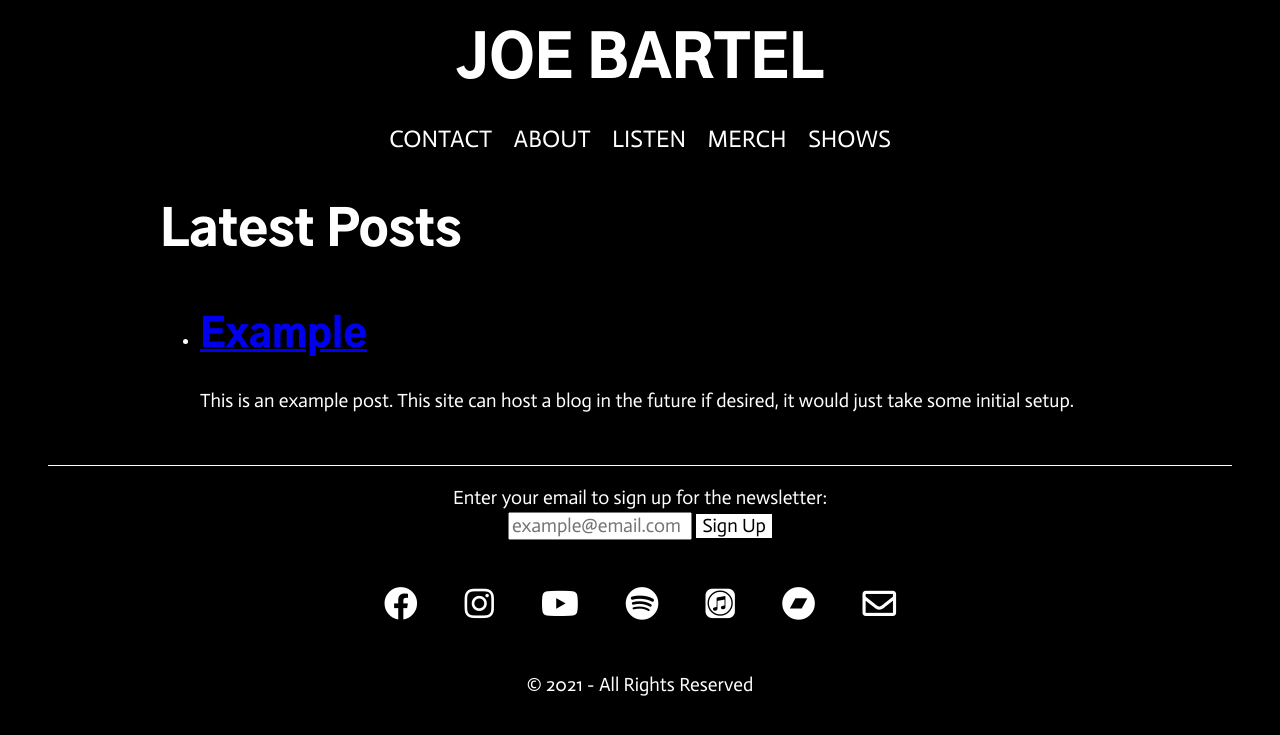
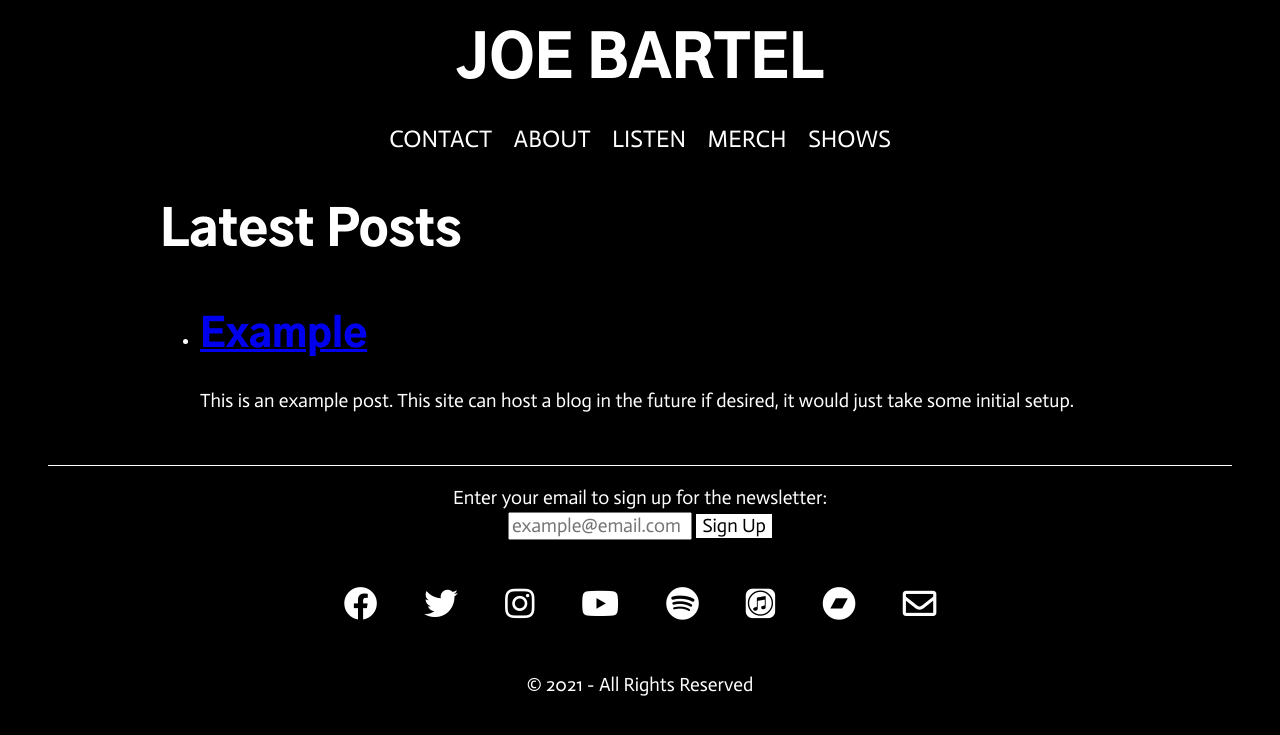
Before and after one commit to joebartel/joebartel, a Jekyll site: the page built from joebartel/blog.html, in a window 1280 px wide. Shown: the top 735 px of the page. Built offline with Jekyll 4.4.1, drawn with Linux system fonts in a browser that asks for light colours; nearby versions of some CDN libraries.

Commit message:
twitter add

```diff
--- a/joebartel/_includes/footer.html
+++ b/joebartel/_includes/footer.html
@@ -9,6 +9,7 @@
     </div>
     <div class="social-links">
         <a href="https://www.facebook.com/JoeBartelMusic/"><i class="fab fa-facebook"></i></a>
+        <a href="https://twitter.com/joebartel"><i class="fab fa-twitter"></i></a>
         <a href="https://www.instagram.com/joebartel/?hl=en"><i class="fab fa-instagram"></i></a>
         <a href="https://www.youtube.com/channel/UC-_hZqlcelBza4SLvP8f-jA"><i class="fab fa-youtube"></i></a>
         <a href="https://open.spotify.com/artist/38O9w2xIunDDbK3vM7vydE?si=1IKARnbvTtutaNQt8LO14A"><i class="fab fa-spotify"></i></a>
```
